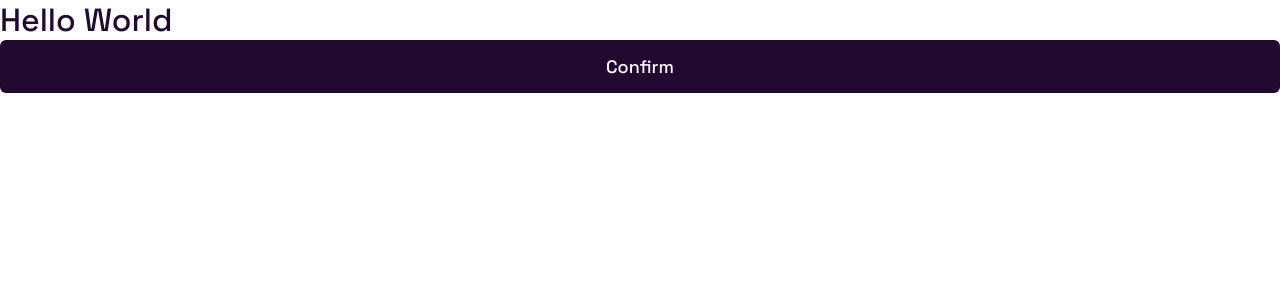
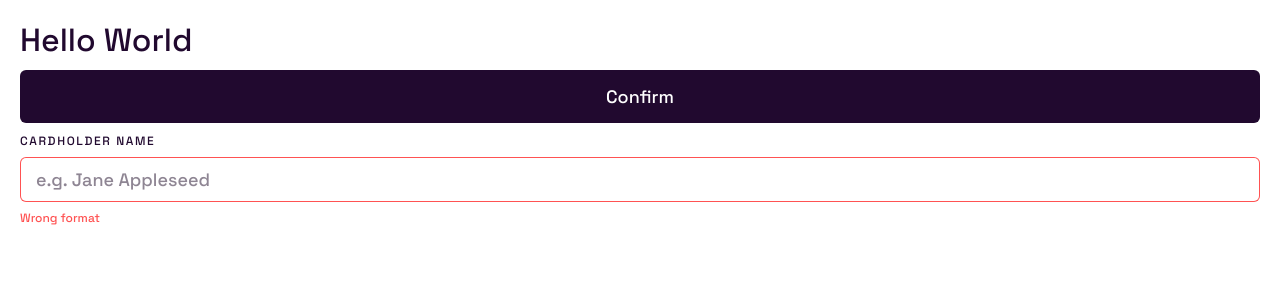
Before and after one commit to IgoCarvalho/frontend-mentor-challenges, a React (Vite) app in the folder card-details-form/: page / in a window 1280 px wide. Shown: the top 300 px of the page. Built offline with nearby package versions, Linux system fonts and the light colour scheme.

Commit message:
✨ create TextField component

```diff
--- a/card-details-form/src/App.tsx
+++ b/card-details-form/src/App.tsx
@@ -1,11 +1,20 @@
 import { Button } from './components/Button/Button';
+import { TextField } from './components/TextField/TextField';
 
 export function App() {
   return (
-    <div>
+    <div style={{ padding: 20, display: 'flex', flexDirection: 'column', gap: 10 }}>
       <h1>Hello World</h1>
 
       <Button>Confirm</Button>
+
+      <TextField
+        type="text"
+        name="card-number"
+        label="CARDHOLDER NAME"
+        error="Wrong format"
+        placeholder="e.g. Jane Appleseed"
+      />
     </div>
   );
 }
--- /dev/null
+++ b/card-details-form/src/components/Input/Input.module.scss
@@ -0,0 +1,30 @@
+
+.input {
+  width: 100%;
+  font-size: 18px;
+  font-weight: 500;
+  padding: 10px 15px;
+  border-radius: 6px;
+  color: var(--violet-900);
+  outline: none;
+
+  background: linear-gradient(white, white) padding-box,
+    linear-gradient(var(--gray-300), var(--gray-300)) border-box;
+  border: 1px solid transparent;
+
+  &.error {
+    background: linear-gradient(white, white) padding-box,
+    linear-gradient(var(--red-500), var(--red-500)) border-box;
+  }
+
+  &::placeholder {
+    color: var(--gray-400);
+  }
+
+  &:hover,
+  &:focus,
+  &:active {
+    background: linear-gradient(white, white) padding-box,
+      var(--active-input-border) border-box;
+  }
+}
--- /dev/null
+++ b/card-details-form/src/components/Input/Input.tsx
@@ -0,0 +1,10 @@
+import { InputHTMLAttributes } from 'react';
+import styles from './Input.module.scss';
+
+type InputProps = {
+  error?: boolean;
+} & InputHTMLAttributes<HTMLInputElement>;
+
+export function Input({ error = false, ...props }: InputProps) {
+  return <input className={`${styles.input} ${error && styles.error}`} {...props} />;
+}
--- /dev/null
+++ b/card-details-form/src/components/TextField/TextField.module.scss
@@ -0,0 +1,15 @@
+.container {
+  display: flex;
+  flex-direction: column;
+  gap: 8px;
+
+  .label {
+    font-size: 12px;
+    letter-spacing: 1.6px;
+  }
+
+  .errorMessage {
+    font-size: 12px;
+    color: var(--red-500);
+  }
+}
--- /dev/null
+++ b/card-details-form/src/components/TextField/TextField.tsx
@@ -0,0 +1,22 @@
+import { InputHTMLAttributes } from 'react';
+
+import { Input } from '../Input/Input';
+
+import styles from './TextField.module.scss';
+
+type TextFieldProps = {
+  label: string;
+  error?: string;
+} & InputHTMLAttributes<HTMLInputElement>;
+
+export function TextField({ name, label, error, ...props }: TextFieldProps) {
+  return (
+    <div className={styles.container}>
+      <label htmlFor={name} className={styles.label}>
+        {label}
+      </label>
+      <Input {...props} name={name} id={name} error={!!error} />
+      {!!error && <span className={styles.errorMessage}>{error}</span>}
+    </div>
+  );
+}
--- a/card-details-form/src/styles/global.scss
+++ b/card-details-form/src/styles/global.scss
@@ -6,7 +6,7 @@
   --violet-900: #21092f;
   --red-500: #ff5252;
 
-  --active-input-border: linear-gradient(#6448fe, #600594);
+  --active-input-border: linear-gradient(to right, #6448fe, #600594);
 
   --background: var(--white);
   --text: var(--violet-900);
```
